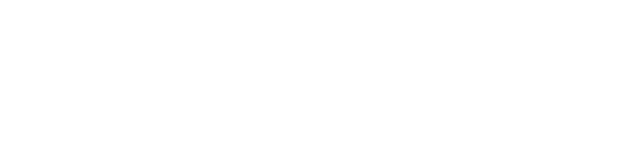
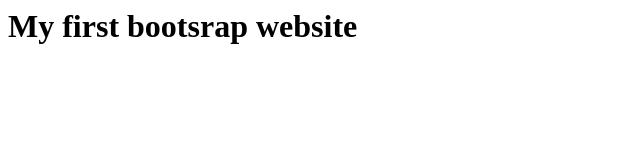
Before and after one commit to pancitcanton4/Bootstrap-Website, a plain HTML site: page index.html in a window 1280 px wide. Shown: the whole page, without its empty margins (0-640 px from the left). Drawn offline with Linux system fonts and the light colour scheme.

Commit message:
added title to my website

```diff
--- a/index.html
+++ b/index.html
@@ -4,6 +4,7 @@
 
 
 
+                <h1> My first bootsrap website</h1>
        <body>
 
 
```
